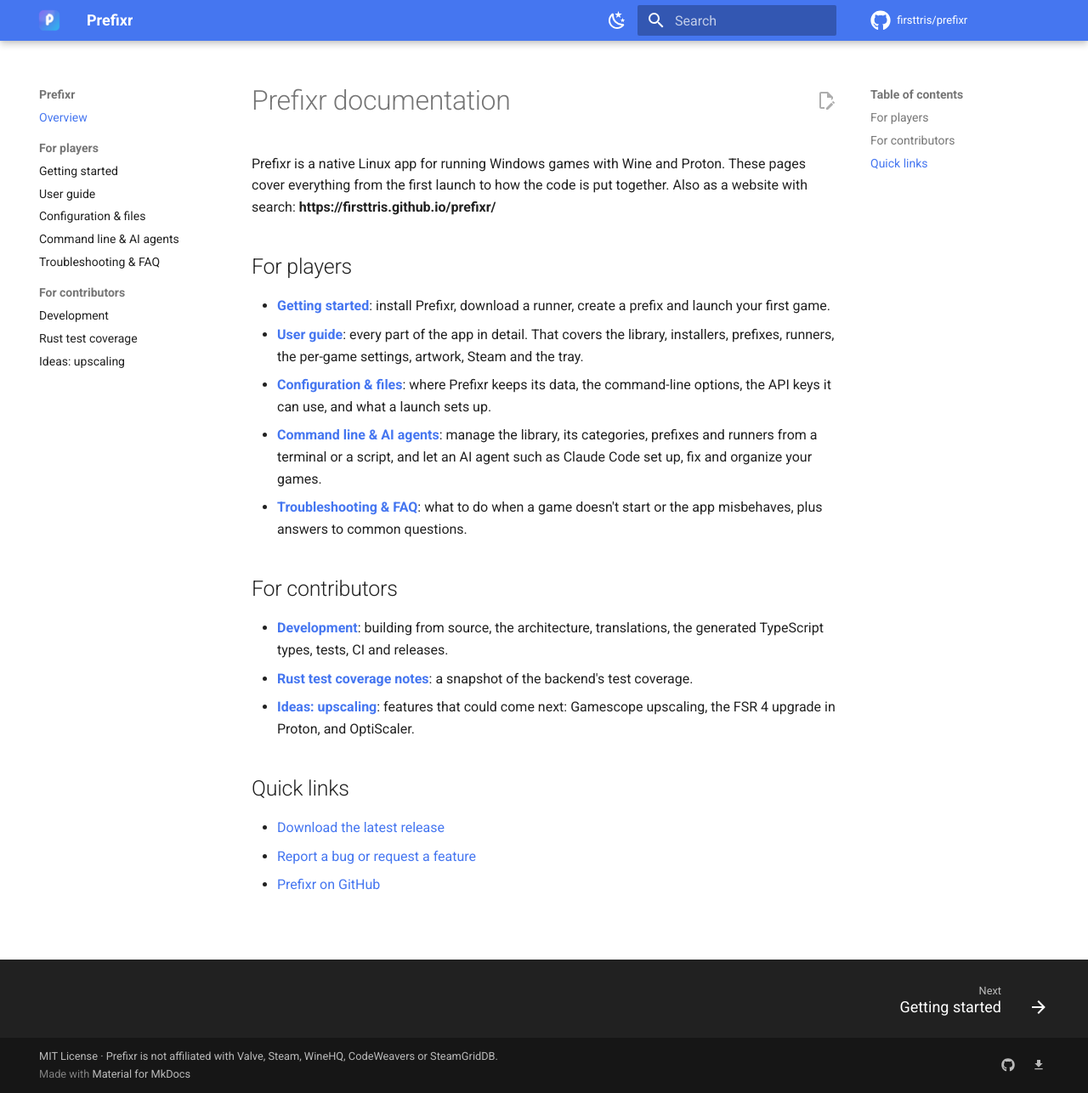
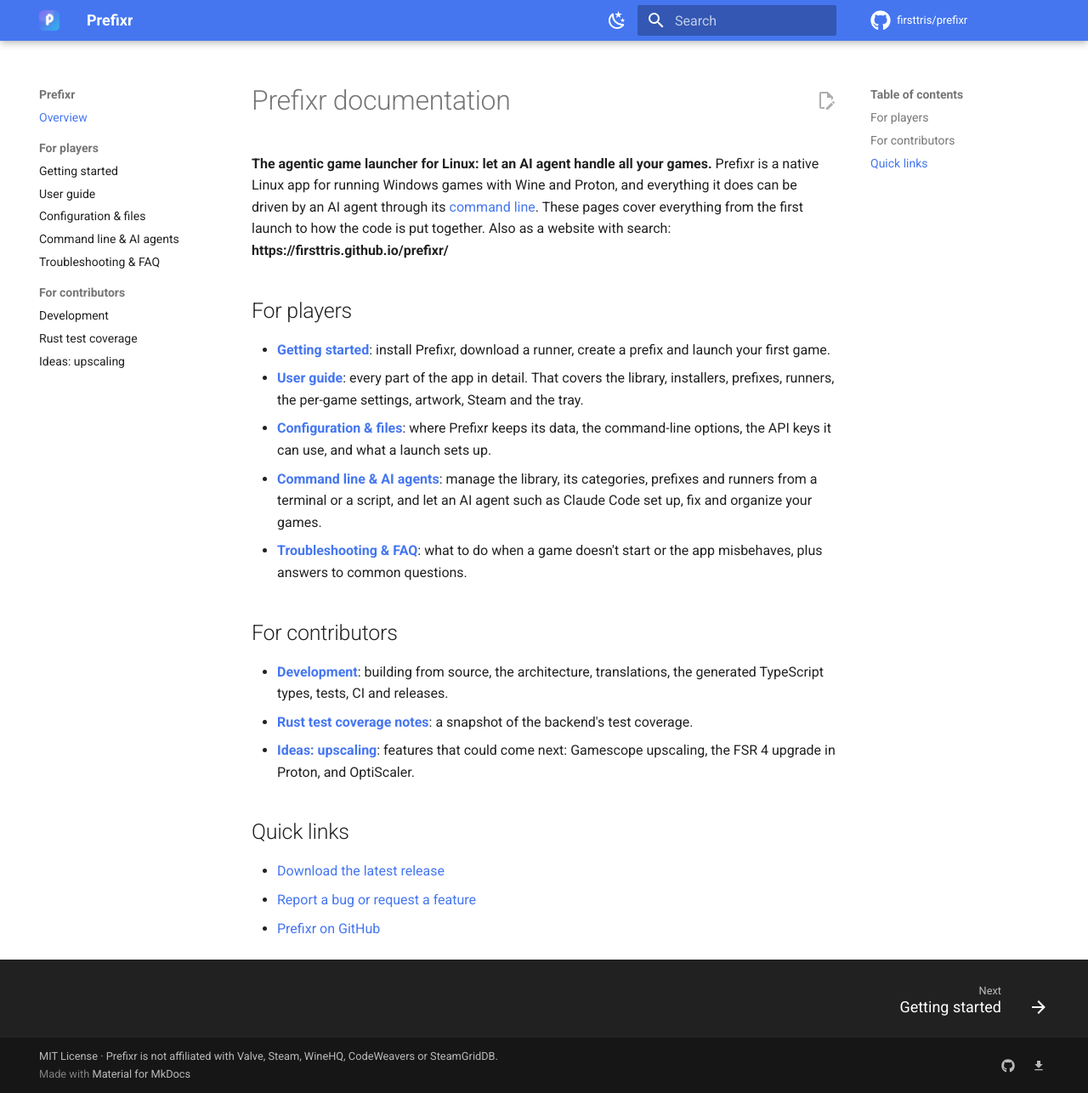
Before and after one commit to firsttris/prefixr, an MkDocs documentation site: the page built from docs/README.md, in a window 1280 px wide and 1286 px high. Shown: the whole window at 85% size. Built offline with MkDocs 1.6.1 and Material for MkDocs 9.7.7, drawn with Linux system fonts in a browser that asks for light colours; comment, search, counter and statistics services are not loaded.

Commit message:
docs: lead with "the agentic game launcher for Linux"
Co-Authored-By: Claude Opus 5.5 <noreply@anthropic.com>
Claude-Session: https://claude.ai/code/session_01JqVPxFm756nZpFpXw83CQc

```diff
--- a/docs/README.md
+++ b/docs/README.md
@@ -1,7 +1,9 @@
 # Prefixr documentation
 
-Prefixr is a native Linux app for running Windows games with Wine and Proton. These pages cover
-everything from the first launch to how the code is put together.
+**The agentic game launcher for Linux: let an AI agent handle all your games.** Prefixr is a
+native Linux app for running Windows games with Wine and Proton, and everything it does can be
+driven by an AI agent through its [command line](cli.md). These pages cover everything from the
+first launch to how the code is put together.
 Also as a website with search: **https://firsttris.github.io/prefixr/**
 
 ## For players
--- a/mkdocs.yml
+++ b/mkdocs.yml
@@ -3,8 +3,9 @@
 # Locally: pip install -r requirements-docs.txt && mkdocs serve
 site_name: Prefixr
 site_description: >-
-  Prefixr runs Windows games on Linux: a native Wine and Proton prefix manager
-  and game launcher with Proton-GE downloads, umu-launcher, MangoHud, Gamescope
+  The agentic game launcher for Linux: let an AI agent add, fix and organize
+  your Windows games on Wine and Proton, or do it yourself in a few clicks.
+  Prefix manager with Proton-GE downloads, umu-launcher, MangoHud, Gamescope
   and Steam integration.
 site_url: https://firsttris.github.io/prefixr/
 repo_url: https://github.com/firsttris/prefixr
```
Also changed, not shown: README.md (+10 -6 lines).
